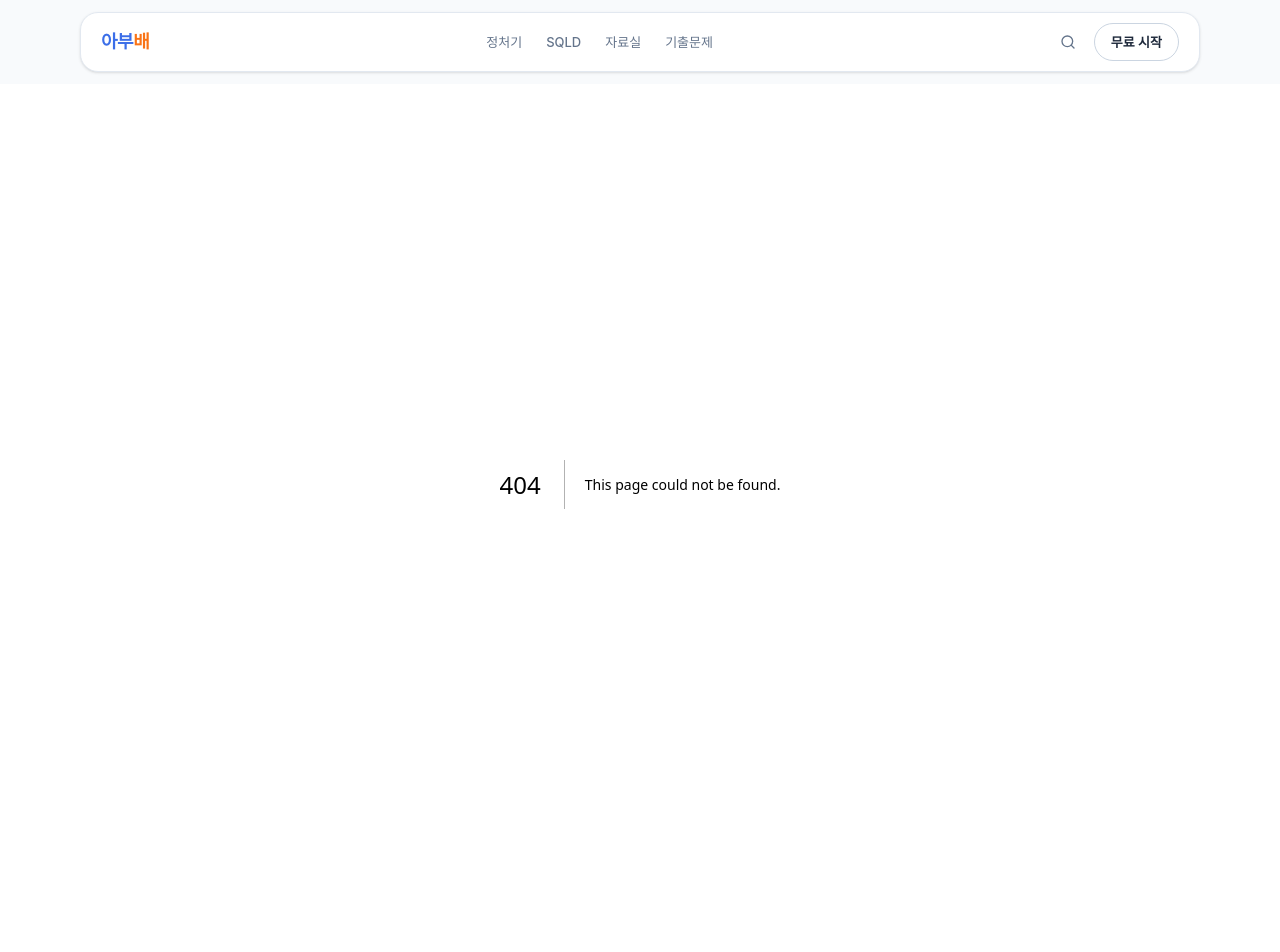
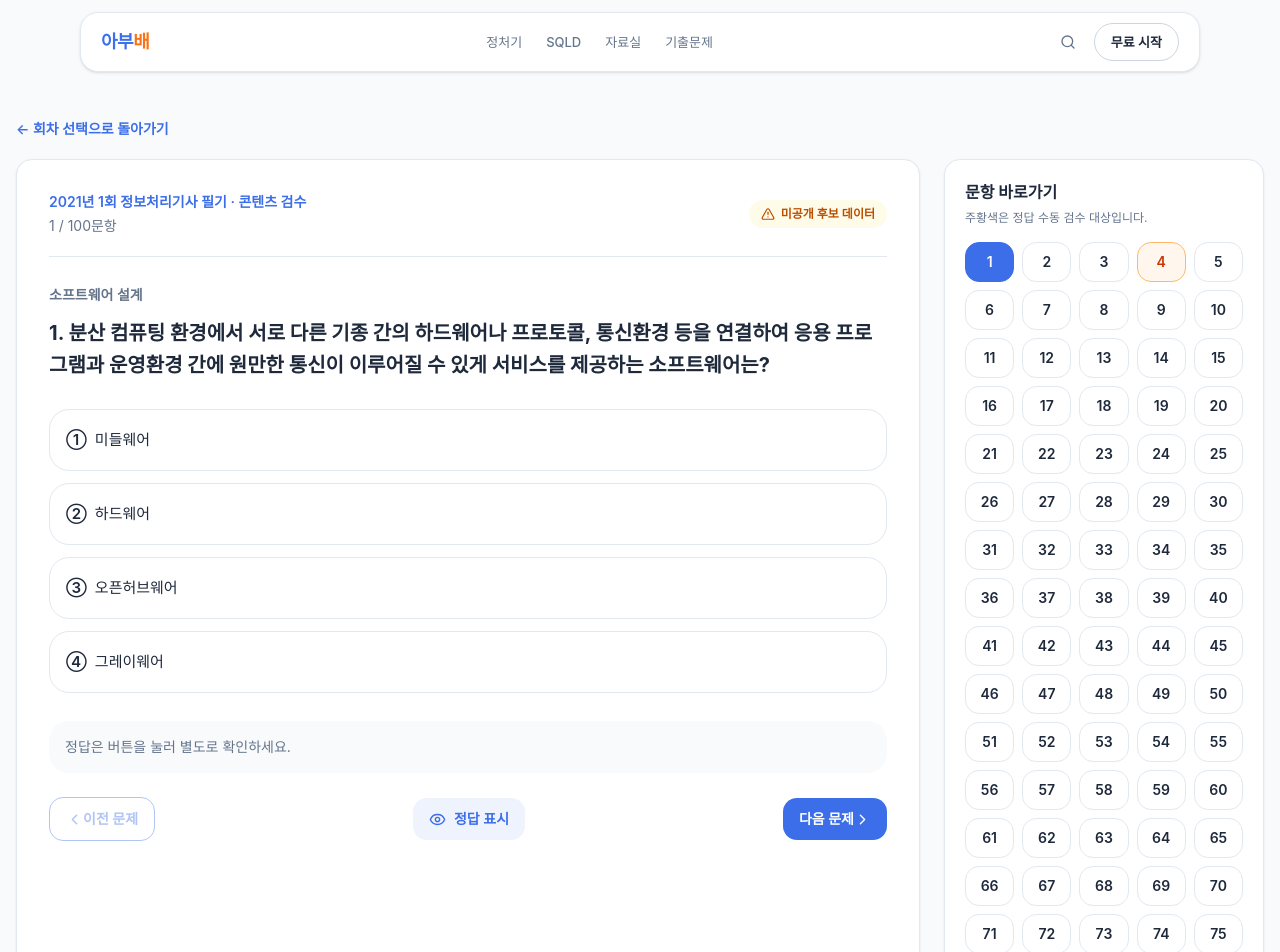
Before and after one commit to nolooker/ABUBAE, a Next.js app: page /review/written/2021/1 in a window 1280 px wide. Before the commit this address had no page. Shown: the top 952 px of the page. Built offline with nearby package versions, Linux system fonts and the light colour scheme; a web font is replaced by a local one.

Commit message:
feat: add local written content reviewer

```diff
--- /dev/null
+++ b/src/app/review/written/[year]/[round]/page.tsx
@@ -0,0 +1,31 @@
+import Link from 'next/link'
+import { notFound } from 'next/navigation'
+
+import WrittenContentReviewer from '@/components/review/WrittenContentReviewer'
+import { getReviewRound } from '@/lib/written-review'
+
+type Props = {
+  params: Promise<{ year: string; round: string }>
+}
+
+export default async function WrittenReviewRoundPage({ params }: Props) {
+  if (process.env.NODE_ENV === 'production' && process.env.ENABLE_CONTENT_REVIEW !== 'true') {
+    notFound()
+  }
+
+  const values = await params
+  const year = Number(values.year)
+  const roundNumber = Number(values.round)
+  const reviewRound = getReviewRound(year, roundNumber)
+
+  if (!reviewRound) notFound()
+
+  return (
+    <section className="mx-auto max-w-7xl px-4 py-8">
+      <Link href="/review/written" className="mb-5 inline-block text-sm font-semibold text-[var(--primary)]">
+        ← 회차 선택으로 돌아가기
+      </Link>
+      <WrittenContentReviewer title={reviewRound.title} questions={reviewRound.questions} />
+    </section>
+  )
+}
--- /dev/null
+++ b/src/app/review/written/page.tsx
@@ -0,0 +1,40 @@
+import Link from 'next/link'
+import { notFound } from 'next/navigation'
+
+import { getReviewRounds } from '@/lib/written-review'
+
+export const metadata = { title: '필기 콘텐츠 검수' }
+
+export default function WrittenReviewIndexPage() {
+  if (process.env.NODE_ENV === 'production' && process.env.ENABLE_CONTENT_REVIEW !== 'true') {
+    notFound()
+  }
+
+  const rounds = getReviewRounds()
+
+  return (
+    <section className="mx-auto max-w-5xl px-4 py-12">
+      <p className="text-sm font-semibold text-[var(--primary)]">내부 콘텐츠 검수</p>
+      <h1 className="mt-2 text-3xl font-bold">정보처리기사 필기 회차 선택</h1>
+      <p className="mt-3 text-[var(--text-secondary)]">
+        이 화면은 추출 후보를 확인하기 위한 로컬 전용 화면이며 운영 문제에는 공개되지 않습니다.
+      </p>
+
+      <div className="mt-8 grid gap-4 sm:grid-cols-3">
+        {rounds.map((item) => (
+          <Link
+            key={`${item.year}-${item.round}`}
+            href={`/review/written/${item.year}/${item.round}`}
+            className="ab-card p-5 transition-transform hover:-translate-y-0.5 hover:border-[var(--primary)]"
+          >
+            <h2 className="text-lg font-bold">{item.year}년 {item.round}회</h2>
+            <p className="mt-3 text-sm text-[var(--text-secondary)]">{item.questionCount}문항</p>
+            <p className="mt-1 text-sm font-semibold text-amber-700">
+              정답 검수 필요 {item.uncertainAnswerCount}문항
+            </p>
+          </Link>
+        ))}
+      </div>
+    </section>
+  )
+}
--- /dev/null
+++ b/src/components/review/WrittenContentReviewer.tsx
@@ -0,0 +1,131 @@
+'use client'
+
+import { useState } from 'react'
+import { AlertTriangle, Check, ChevronLeft, ChevronRight, Eye, EyeOff } from 'lucide-react'
+
+import type { ReviewQuestion } from '@/lib/written-review'
+
+type Props = {
+  title: string
+  questions: ReviewQuestion[]
+}
+
+const answerLabels = ['①', '②', '③', '④']
+
+export default function WrittenContentReviewer({ title, questions }: Props) {
+  const [currentIndex, setCurrentIndex] = useState(0)
+  const [showAnswer, setShowAnswer] = useState(false)
+  const current = questions[currentIndex]
+
+  const moveTo = (index: number) => {
+    setCurrentIndex(index)
+    setShowAnswer(false)
+    window.scrollTo({ top: 0, behavior: 'smooth' })
+  }
+
+  return (
+    <div className="grid gap-6 lg:grid-cols-[minmax(0,1fr)_320px]">
+      <section className="ab-card p-5 sm:p-8">
+        <div className="mb-7 flex flex-wrap items-center justify-between gap-3 border-b border-[var(--border)] pb-5">
+          <div>
+            <p className="text-sm font-semibold text-[var(--primary)]">{title} · 콘텐츠 검수</p>
+            <p className="mt-1 text-sm text-[var(--text-secondary)]">
+              {currentIndex + 1} / {questions.length}문항
+            </p>
+          </div>
+          <span className="inline-flex items-center gap-1.5 rounded-full bg-[var(--warning-light)] px-3 py-1.5 text-xs font-semibold text-amber-700">
+            <AlertTriangle size={14} /> 미공개 후보 데이터
+          </span>
+        </div>
+
+        <p className="mb-3 text-sm font-semibold text-[var(--text-secondary)]">{current.subject}</p>
+        <h1 className="whitespace-pre-wrap text-xl font-bold leading-8 text-[var(--text-primary)]">
+          {current.number}. {current.content}
+        </h1>
+
+        <ol className="mt-7 space-y-3">
+          {current.choices.map((choice, index) => {
+            const isAnswer = showAnswer && current.answerIndex === index
+            return (
+              <li
+                key={`${current.id}-${index}`}
+                className={`rounded-xl border p-4 text-[15px] leading-7 ${
+                  isAnswer
+                    ? 'border-[var(--success)] bg-[var(--success-light)] text-green-800'
+                    : 'border-[var(--border)] bg-white'
+                }`}
+              >
+                <span className="mr-2 font-semibold">{answerLabels[index]}</span>
+                <span className="whitespace-pre-wrap">{choice}</span>
+                {isAnswer && <Check className="ml-2 inline" size={17} aria-label="정답" />}
+              </li>
+            )
+          })}
+        </ol>
+
+        <div className="mt-7 rounded-xl bg-[var(--bg-subtle)] p-4">
+          {current.answerIndex === null ? (
+            <p className="font-semibold text-amber-700">정답 수동 검수 필요</p>
+          ) : showAnswer ? (
+            <p className="font-semibold text-green-700">추출 정답: {answerLabels[current.answerIndex]}</p>
+          ) : (
+            <p className="text-sm text-[var(--text-secondary)]">정답은 버튼을 눌러 별도로 확인하세요.</p>
+          )}
+        </div>
+
+        <div className="mt-6 flex flex-wrap items-center justify-between gap-3">
+          <button
+            type="button"
+            className="ab-btn ab-btn-secondary ab-btn-md disabled:cursor-not-allowed disabled:opacity-40"
+            disabled={currentIndex === 0}
+            onClick={() => moveTo(currentIndex - 1)}
+          >
+            <ChevronLeft size={17} /> 이전 문제
+          </button>
+          {current.answerIndex !== null && (
+            <button
+              type="button"
+              className="ab-btn ab-btn-ghost ab-btn-md gap-2"
+              onClick={() => setShowAnswer((visible) => !visible)}
+            >
+              {showAnswer ? <EyeOff size={17} /> : <Eye size={17} />}
+              {showAnswer ? '정답 숨기기' : '정답 표시'}
+            </button>
+          )}
+          <button
+            type="button"
+            className="ab-btn ab-btn-primary ab-btn-md disabled:cursor-not-allowed disabled:opacity-40"
+            disabled={currentIndex === questions.length - 1}
+            onClick={() => moveTo(currentIndex + 1)}
+          >
+            다음 문제 <ChevronRight size={17} />
+          </button>
+        </div>
+      </section>
+
+      <aside className="ab-card h-fit p-5 lg:sticky lg:top-24">
+        <h2 className="font-bold">문항 바로가기</h2>
+        <p className="mt-1 text-xs text-[var(--text-secondary)]">주황색은 정답 수동 검수 대상입니다.</p>
+        <div className="mt-4 grid grid-cols-5 gap-2">
+          {questions.map((question, index) => (
+            <button
+              type="button"
+              key={question.id}
+              aria-label={`${question.number}번 문제로 이동`}
+              onClick={() => moveTo(index)}
+              className={`h-10 rounded-lg border text-sm font-semibold transition-colors ${
+                index === currentIndex
+                  ? 'border-[var(--primary)] bg-[var(--primary)] text-white'
+                  : question.answerIndex === null
+                    ? 'border-orange-300 bg-orange-50 text-orange-700'
+                    : 'border-[var(--border)] bg-white hover:border-[var(--primary)]'
+              }`}
+            >
+              {question.number}
+            </button>
+          ))}
+        </div>
+      </aside>
+    </div>
+  )
+}
--- /dev/null
+++ b/src/lib/written-review.ts
@@ -0,0 +1,38 @@
+import round1 from '../../content/written/jeongchogi/2021-1.candidates.json'
+import round2 from '../../content/written/jeongchogi/2021-2.candidates.json'
+import round3 from '../../content/written/jeongchogi/2021-3.candidates.json'
+
+export type ReviewQuestion = {
+  id: string
+  subject: string
+  number: number
+  content: string
+  choices: string[]
+  answerIndex: number | null
+  reviewed: boolean
+  published: boolean
+}
+
+export type ReviewRound = {
+  year: number
+  round: number
+  title: string
+  questions: ReviewQuestion[]
+  uncertainAnswerNumbers: number[]
+}
+
+const rounds = [round1, round2, round3] as ReviewRound[]
+
+export function getReviewRounds() {
+  return rounds.map(({ year, round, title, questions, uncertainAnswerNumbers }) => ({
+    year,
+    round,
+    title,
+    questionCount: questions.length,
+    uncertainAnswerCount: uncertainAnswerNumbers.length,
+  }))
+}
+
+export function getReviewRound(year: number, round: number) {
+  return rounds.find((candidate) => candidate.year === year && candidate.round === round)
+}
```
Also changed, not shown: 1 other file (tests, documents, lock files or other folders).
